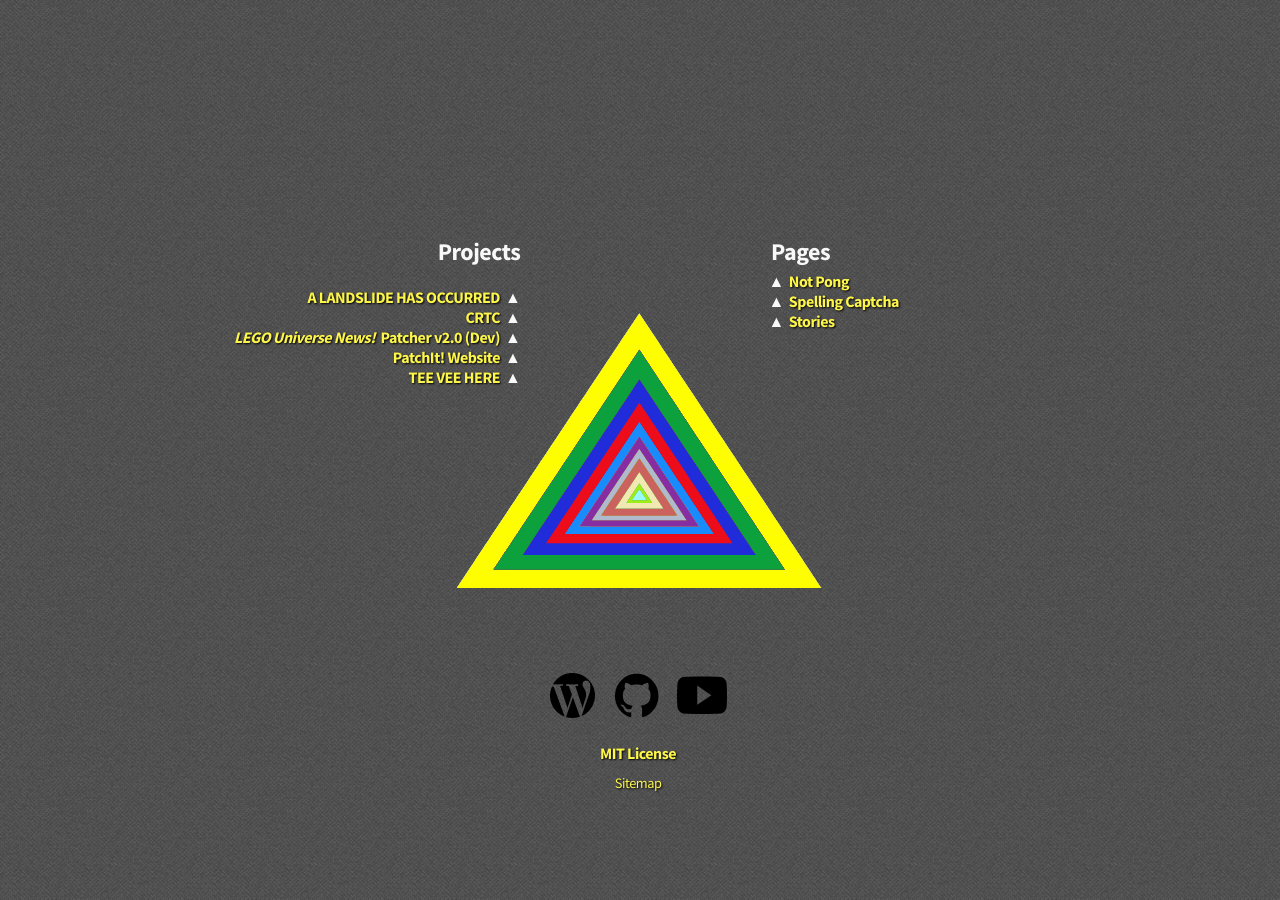
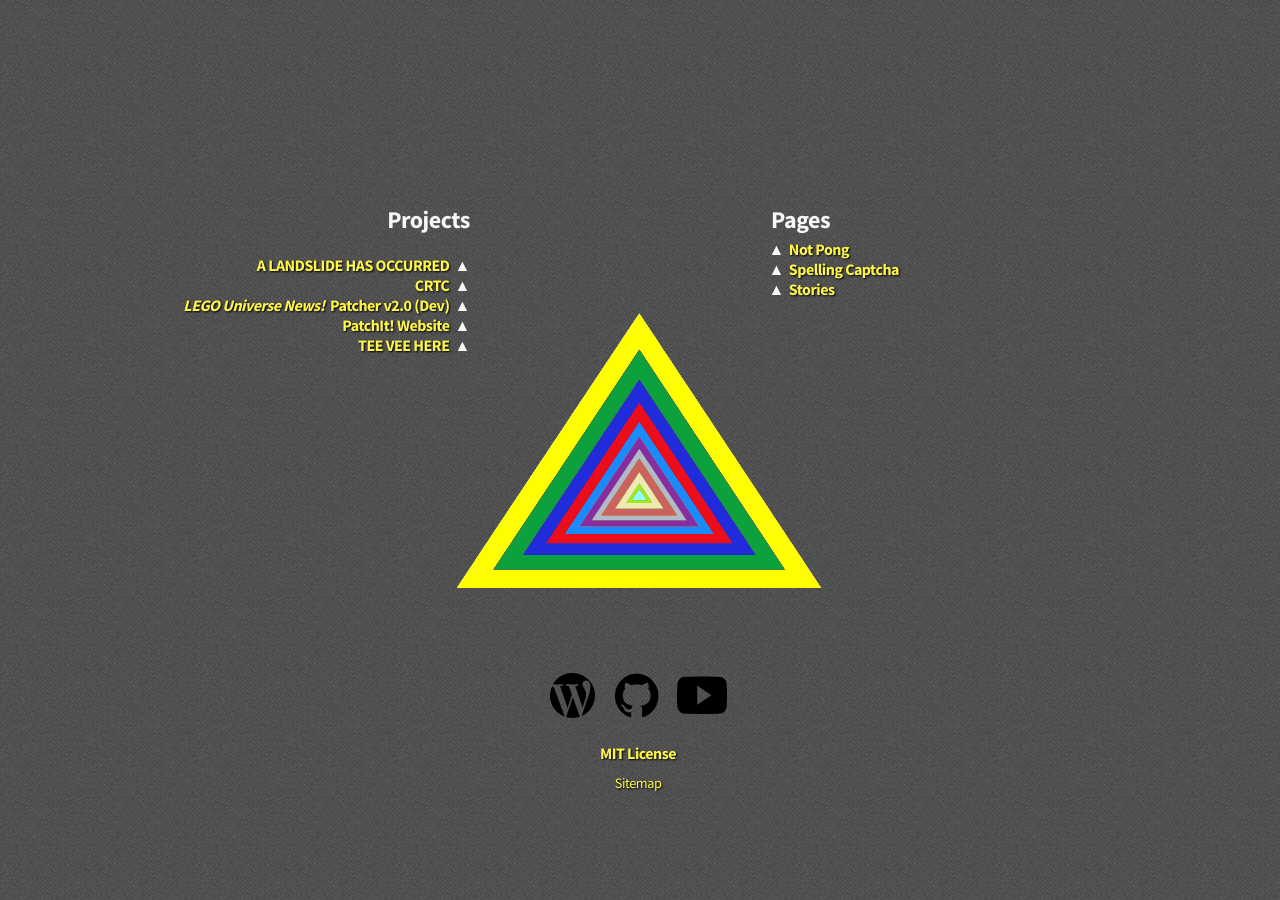
Before and after one commit to le717/le717.github.io, a Jekyll site: the page built from index.html, in a window 1280 px wide. Built offline with Jekyll 4.4.1, drawn with Linux system fonts in a browser that asks for light colours; nearby versions of some CDN libraries; some web fonts are replaced; Markdown is read by kramdown in place of the engine named in the settings.

Commit message:
Minor
[ci skip]

```diff
--- a/css/style.css
+++ b/css/style.css
@@ -30,12 +30,10 @@
   margin-left: -185px;
 }
 
-/*
 #my-logo-404 {
   margin-top: -8em;
   margin-left: -12em;
 }
-*/
 
 .publish-info {
   font-size: 0.82em;
@@ -75,7 +73,7 @@
 
 #subpages {
   position: relative;
-  top: 9.5em;
+  top: 7.5em;
   left: 57%;
   display: inline-block;
 }
@@ -89,8 +87,8 @@
 
 #subsites {
   position: relative;
-  left: 1%;
-  top: 13em;
+  left: -3%;
+  top: 11em;
   display: inline-block;
 }
 
```
Also changed, not shown: img/newbg2.png (added).
